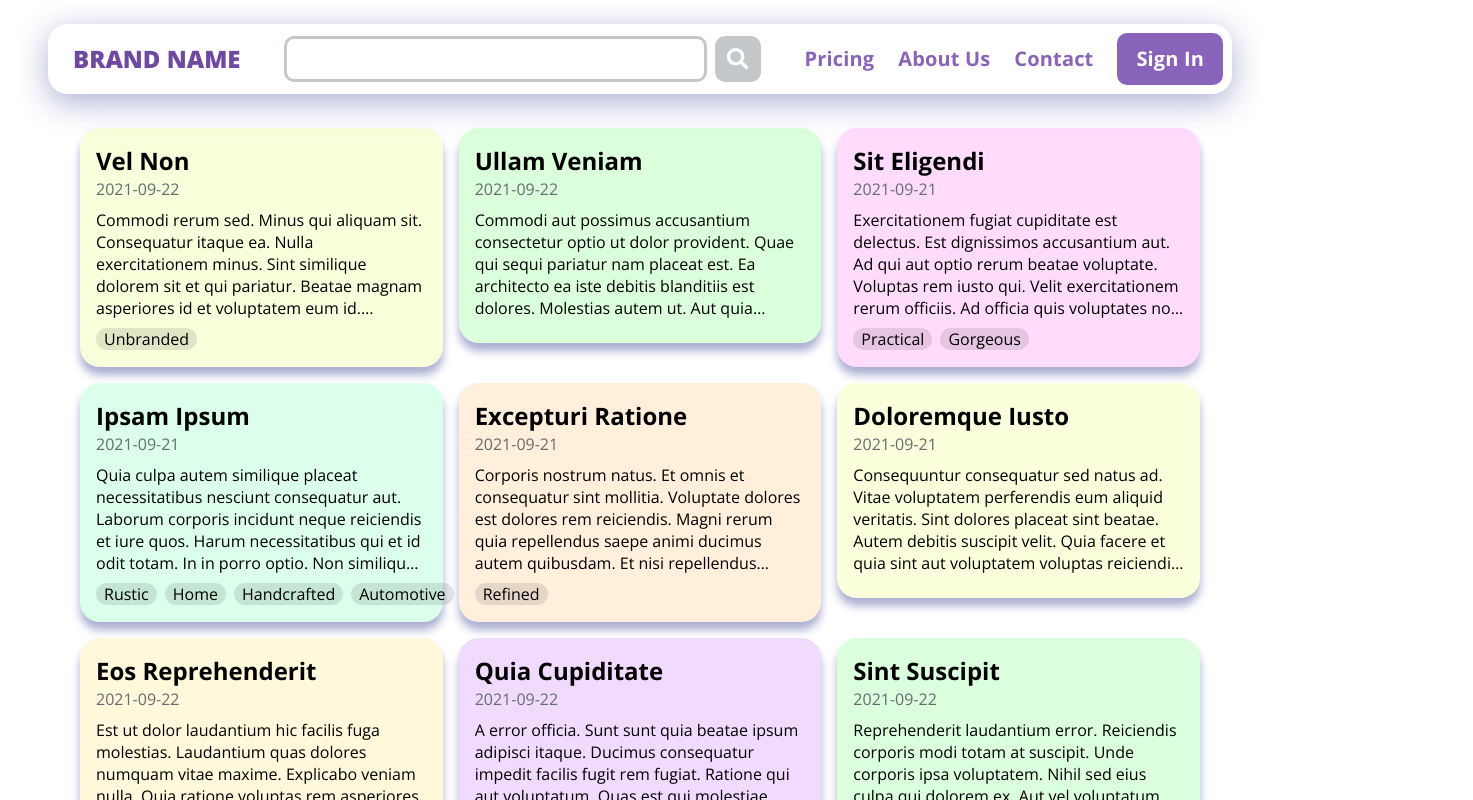
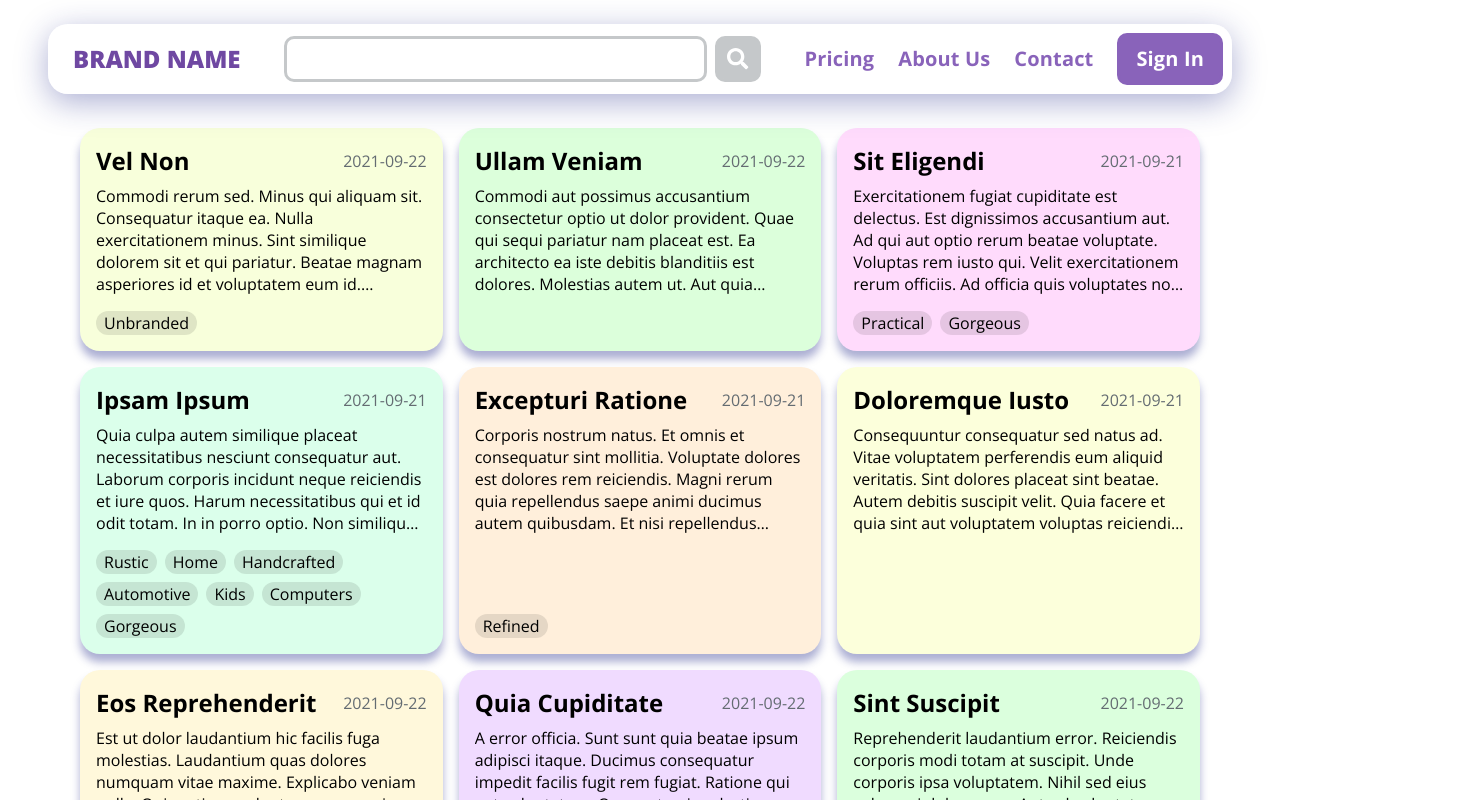
Before and after one commit to NoisyApple/css-layout-techniques-and-responsive-design-workshop, a React app: page / in a window 1280 px wide. Shown: the top 800 px of the page, 1473 px wide, since content can reach past the window. Built offline with nearby package versions, Linux system fonts and the light colour scheme.

Commit message:
:lipstick: Flex layour added to articles.

```diff
--- a/src/components/Magazine/Article/Article.scss
+++ b/src/components/Magazine/Article/Article.scss
@@ -15,6 +15,10 @@
 
     // ===[FLEX LAYOUT PROPERTIES GOES HERE]===
 
+    height: 100%;
+    display: flex;
+    flex-direction: column;
+
     // ===[FLEX LAYOUT PROPERTIES GOES HERE]===
 
     &:hover {
@@ -26,6 +30,10 @@
     margin-bottom: space(1);
 
     // ===[FLEX LAYOUT PROPERTIES GOES HERE]===
+
+    display: flex;
+    justify-content: space-between;
+    align-items: center;
 
     // ===[FLEX LAYOUT PROPERTIES GOES HERE]===
   }
@@ -43,6 +51,8 @@
   &__content {
     // ===[FLEX LAYOUT PROPERTIES GOES HERE]===
 
+    flex: 1;
+
     // ===[FLEX LAYOUT PROPERTIES GOES HERE]===
   }
 
@@ -57,6 +67,9 @@
   &__tags-container {
     // ===[FLEX LAYOUT PROPERTIES GOES HERE]===
 
+    display: flex;
+    flex-wrap: wrap;
+
     // ===[FLEX LAYOUT PROPERTIES GOES HERE]===
   }
 }
```
